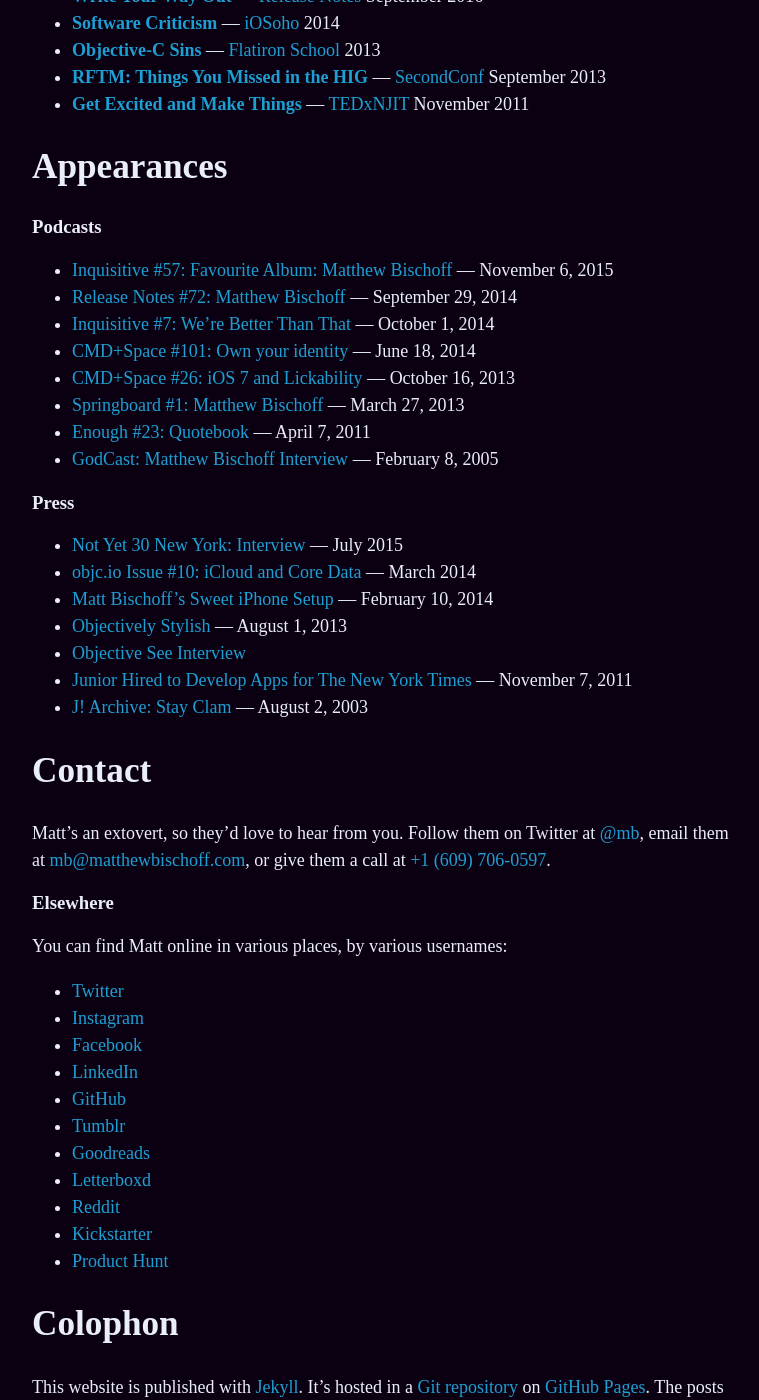
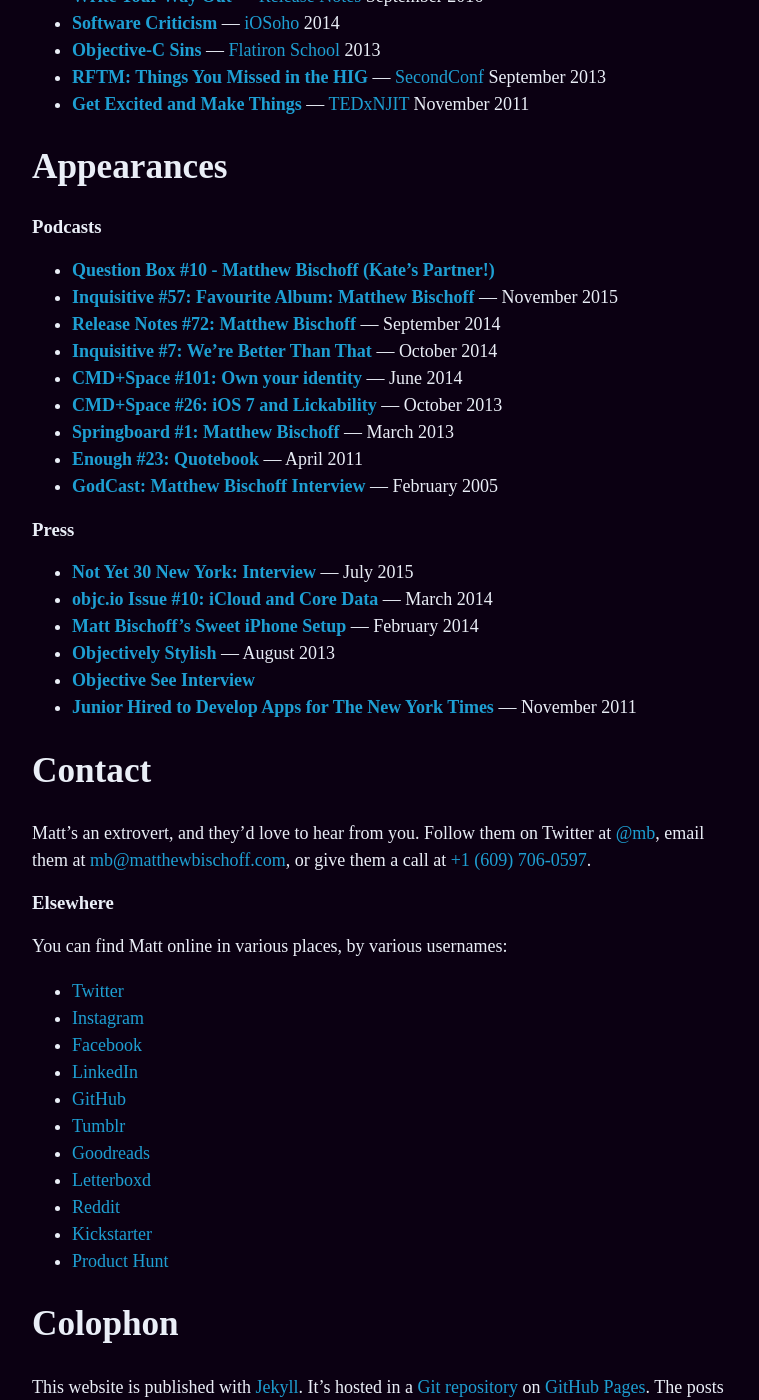
Before and after one commit to mbbischoff/website, a Jekyll site: the page built from about.md, in a window 1280 px wide and 1400 px high, scrolled down 2483 px. Shown: the whole window, without its empty margins (258-1017 px from the left). Built offline with Jekyll 4.4.1, drawn with Linux system fonts in a browser that asks for light colours; some web fonts are replaced.

Commit message:
Updated About

```diff
--- a/about.md
+++ b/about.md
@@ -54,28 +54,28 @@
 
 ### Podcasts
 
-* [Inquisitive #57: Favourite Album: Matthew Bischoff](https://www.relay.fm/inquisitive/57) — November 6, 2015
-* [Release Notes #72: Matthew Bischoff](http://releasenotes.tv/72-matthew-bischoff/) — September 29, 2014
-* [Inquisitive #7: We’re Better Than That](http://www.relay.fm/inquisitive/7) — October 1, 2014
-* [CMD+Space #101: Own your identity](http://5by5.tv/cmdspace/101) — June 18, 2014
-* [CMD+Space #26: iOS 7 and Lickability](http://5by5.tv/cmdspace/66) — October 16, 2013
-* [Springboard #1: Matthew Bischoff](http://springboardshow.com/episodes/1) — March 27, 2013
-* [Enough #23: Quotebook](http://minimalmac.com/enough/#ep23) — April 7, 2011
-* [GodCast: Matthew Bischoff Interview](http://www.godcast.org/categories/behindTheScenes/2005/02/08.html#a349) —  February 8, 2005
+* **[Question Box #10 - Matthew Bischoff (Kate's Partner!)](https://questionbox.libsyn.com/10-matthew-bischoff-kates-partner)**
+* **[Inquisitive #57: Favourite Album: Matthew Bischoff](https://www.relay.fm/inquisitive/57)** — November 2015
+* **[Release Notes #72: Matthew Bischoff](http://releasenotes.tv/72-matthew-bischoff/)** — September 2014
+* **[Inquisitive #7: We’re Better Than That](http://www.relay.fm/inquisitive/7)** — October 2014
+* **[CMD+Space #101: Own your identity](http://5by5.tv/cmdspace/101)** — June 2014
+* **[CMD+Space #26: iOS 7 and Lickability](http://5by5.tv/cmdspace/66)** — October 2013
+* **[Springboard #1: Matthew Bischoff](http://springboardshow.com/episodes/1)** — March 2013
+* **[Enough #23: Quotebook](http://minimalmac.com/enough/#ep23)** — April 2011
+* **[GodCast: Matthew Bischoff Interview](http://www.godcast.org/categories/behindTheScenes/2005/02/08.html#a349)** —  February 2005
 
 ### Press
 
-* [Not Yet 30 New York: Interview](http://ny30ny.com/matthew-bischoff/) — July 2015
-* [objc.io Issue #10: iCloud and Core Data](http://www.objc.io/issue-10/icloud-core-data.html) — March 2014
-* [Matt Bischoff’s Sweet iPhone Setup](http://thesweetsetup.com/matt-bischoffs-sweet-iphone-setup/) — February 10, 2014
-* [Objectively Stylish](http://open.blogs.nytimes.com/2013/08/01/objectively-stylish/) — August 1, 2013
-* [Objective See Interview](http://www.objectivesee.com/matthew.bischoff.html)
-* [Junior Hired to Develop Apps for The New York Times](http://www.njit.edu/features/sceneandheard/matt-bischoff.php) — November 7, 2011
-* [J! Archive: Stay Clam](http://j-archive.com/help.php#stayclam) — August 2, 2003
+* **[Not Yet 30 New York: Interview](http://ny30ny.com/matthew-bischoff/)** — July 2015
+* **[objc.io Issue #10: iCloud and Core Data](http://www.objc.io/issue-10/icloud-core-data.html)** — March 2014
+* **[Matt Bischoff’s Sweet iPhone Setup](http://thesweetsetup.com/matt-bischoffs-sweet-iphone-setup/)** — February 2014
+* **[Objectively Stylish](http://open.blogs.nytimes.com/2013/08/01/objectively-stylish/)** — August 2013
+* **[Objective See Interview](http://www.objectivesee.com/matthew.bischoff.html)**
+* **[Junior Hired to Develop Apps for The New York Times](http://www.njit.edu/features/sceneandheard/matt-bischoff.php)** — November 2011
 
 ## Contact
 
-Matt’s an extovert, so they’d love to hear from you. Follow them on Twitter at [@mb](https://twitter.com/mb), email them at [mb@matthewbischoff.com](mailto:mb@matthewbischoff.com), or give them a call at <a href="tel:+16097060597">+1 (609) 706-0597</a>.
+Matt’s an extrovert, and they’d love to hear from you. Follow them on Twitter at [@mb](https://twitter.com/mb), email them at [mb@matthewbischoff.com](mailto:mb@matthewbischoff.com), or give them a call at <a href="tel:+16097060597">+1 (609) 706-0597</a>.
 
 ### Elsewhere
 
```
